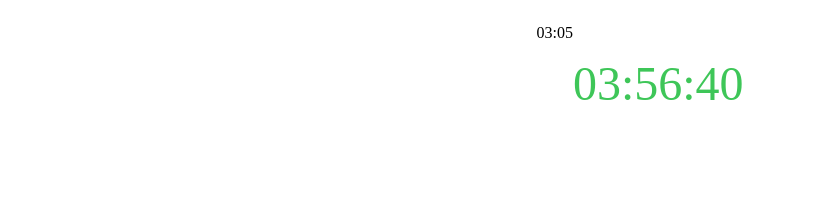
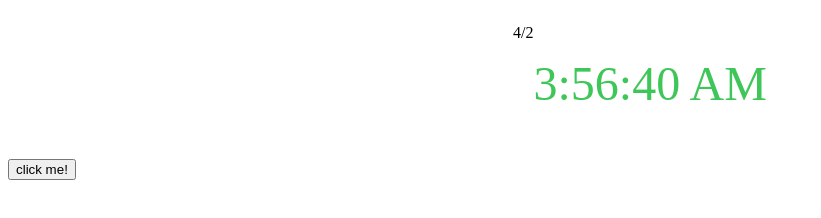
Before and after one commit to Dowwnfall/clock-site, a plain HTML site: page index.html in a window 1280 px wide. Shown: the whole page, without its empty margins (0-821 px from the left). Drawn offline with Linux system fonts and the light colour scheme.

Commit message:
added locale info and updated timer to use datetime format instead of a ton of differnt variables and template literals.  I also messed around with differnt objects to add optionsand a button that changes them.

```diff
--- a/index.html
+++ b/index.html
@@ -11,7 +11,7 @@
       <p class='monthDay'></p>
       <p class="clockdata"></p>
     </section>
-
+    <button type="button" name="button" class="clickMe">click me!</button>
 
 
 
--- a/js/script.js
+++ b/js/script.js
@@ -1,29 +1,30 @@
 
 const clock = function() {
-  // const options = {
-  //   hour: 'numeric',
-  //   minute: 'numeric',
-  //   day: 'numeric',
-  //   month: 'numeric',
-  //   year: 'numeric',
-  //   // weekday: 'long',
-  // };
+  const hoursMinutes = {
+    hour: 'numeric',
+    minute: 'numeric',
+    second: 'numeric'
+  };
+  const monthDay = {
+    month: 'numeric',
+    day: 'numeric',
+
+  }
   let newdate = new Date();
 
+  const locale = navigator.language;
   const currentTime = function() {
     newdate = new Date();
-    const hours = formatDate(newdate.getHours());
-    const minutes = formatDate(newdate.getMinutes());
-    const seconds = formatDate(newdate.getSeconds());
-    const month = formatDate(newdate.getMonth());
-    const day = formatDate(newdate.getDay());
-    document.querySelector('.monthDay').innerText = `${month}:${day}`;
-    document.querySelector('.clockdata').innerText = `${hours}:${minutes}:${seconds}`;
+    document.querySelector('.monthDay').innerText = new Intl.DateTimeFormat(locale, monthDay).format(newdate);
+    document.querySelector('.clockdata').innerText = new Intl.DateTimeFormat(locale, hoursMinutes).format(newdate);
     let t = setTimeout(function(){currentTime()} , 1000);
   };
-  const formatDate = (dta) => dta < 10 ? "0" + dta: dta;
+  currentTime();
 
-  currentTime();
+// proof that i can change options of the clock with command
+  document.querySelector('.clickMe').addEventListener('click', (e) => monthDay.month =  'long');
+
+
 }
 clock();
 
```
